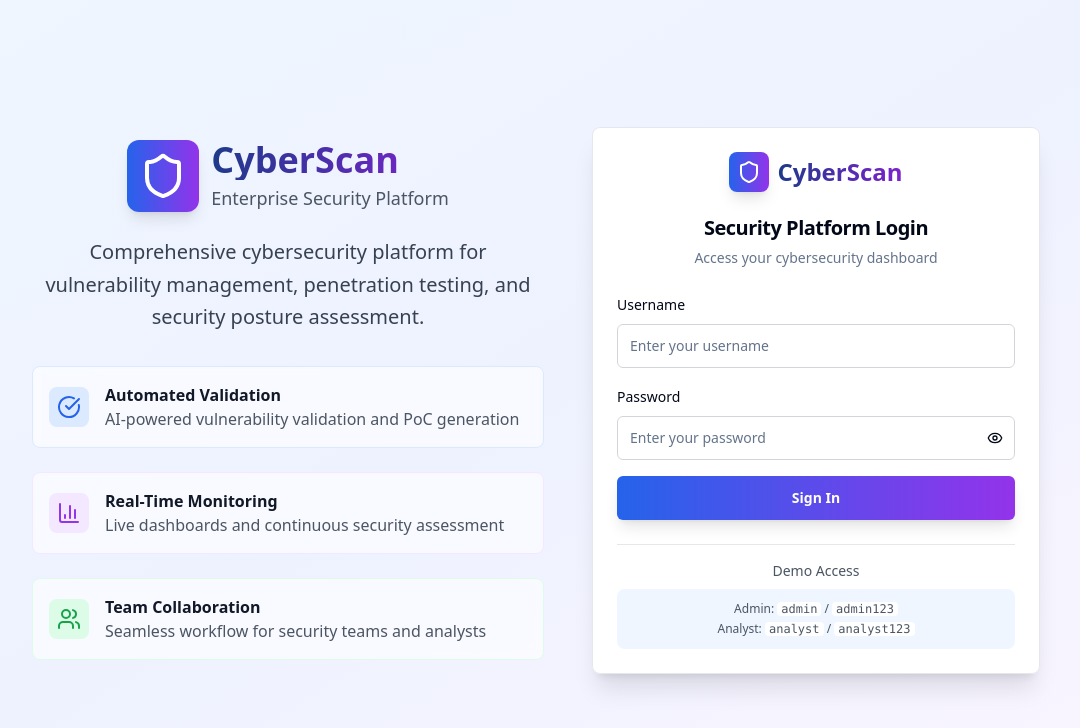
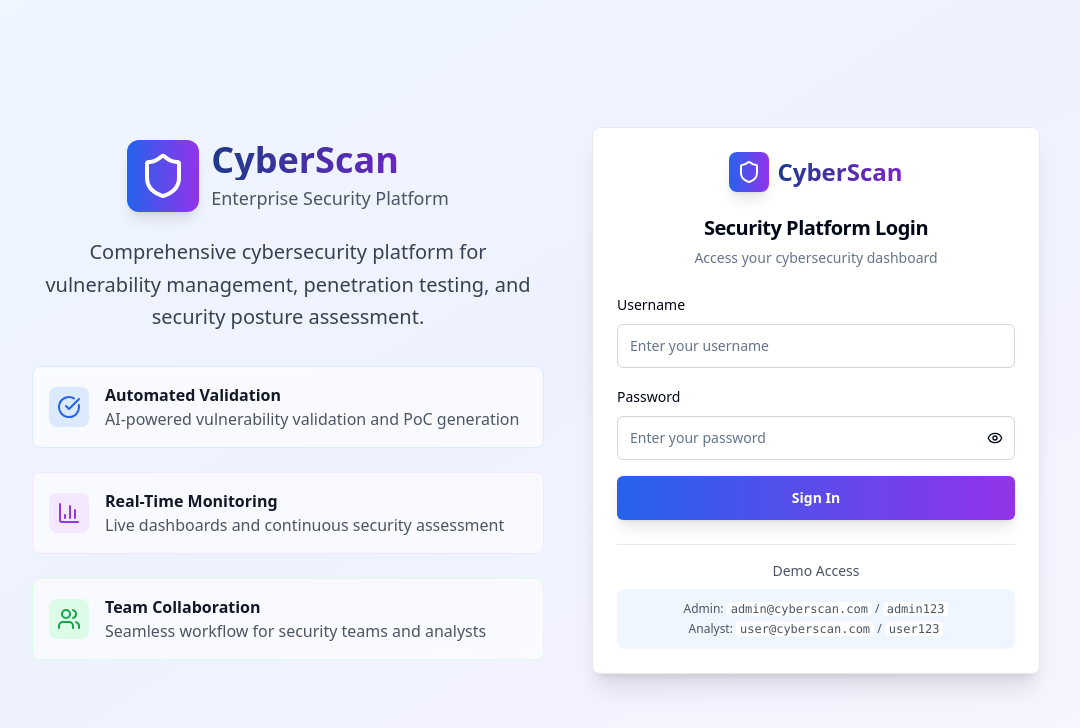
Before and after one commit to webo20122/cyber-eye-scan-pro, a React (Vite) app: page /login in a window 1280 px wide. Shown: the top 728 px of the page, without its empty margins (104-1184 px from the left). Built offline with nearby package versions, Linux system fonts and the light colour scheme; no server answers.

Commit message:
Fix: Verify demo credentials
Verified the demo credentials in the LoginForm and DemoCredentials components.

```diff
--- a/src/components/LoginForm.tsx
+++ b/src/components/LoginForm.tsx
@@ -141,8 +141,8 @@ export const LoginForm = () => {
           <div className="text-sm text-gray-600 text-center">
             <p className="font-medium mb-2">Demo Access</p>
             <div className="bg-blue-50 p-3 rounded-lg space-y-1 text-xs">
-              <div>Admin: <code className="bg-white px-1 rounded">admin</code> / <code className="bg-white px-1 rounded">admin123</code></div>
-              <div>Analyst: <code className="bg-white px-1 rounded">analyst</code> / <code className="bg-white px-1 rounded">analyst123</code></div>
+              <div>Admin: <code className="bg-white px-1 rounded">admin@cyberscan.com</code> / <code className="bg-white px-1 rounded">admin123</code></div>
+              <div>Analyst: <code className="bg-white px-1 rounded">user@cyberscan.com</code> / <code className="bg-white px-1 rounded">user123</code></div>
             </div>
           </div>
         </div>
```
